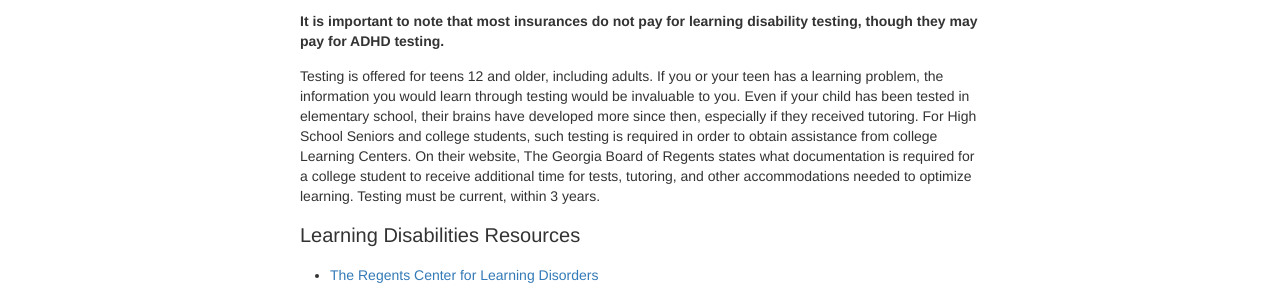
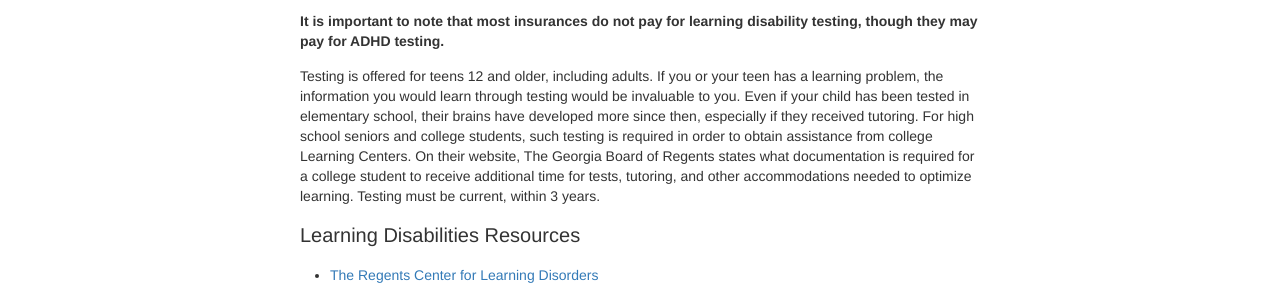
Before and after one commit to halcyon/renewedbrain.com, a Jekyll site: the page built from learning-disabilities.md, in a window 1280 px wide. Shown: the part 1381-1681 px from the top of the page. Built offline with Jekyll 4.4.1, drawn with Linux system fonts in a browser that asks for light colours.

Commit message:
change in grammar

```diff
--- a/learning-disabilities.md
+++ b/learning-disabilities.md
@@ -65,7 +65,7 @@ useful, but tutoring and cognitive rehabilitation in areas of weakness can make
 Testing is offered for teens 12 and older, including adults. If you or your teen has a learning problem,
 the information you would learn through testing would be invaluable
 to you. Even if your child has been tested in elementary school, their brains have developed more
-since then, especially if they received tutoring. For High School Seniors and college students, such testing
+since then, especially if they received tutoring. For high school seniors and college students, such testing
 is required in order to obtain assistance from college Learning Centers. On their website, The Georgia
 Board of Regents states what documentation is required for a college student to receive additional time
 for tests, tutoring, and other accommodations needed to optimize learning. Testing must be
```
